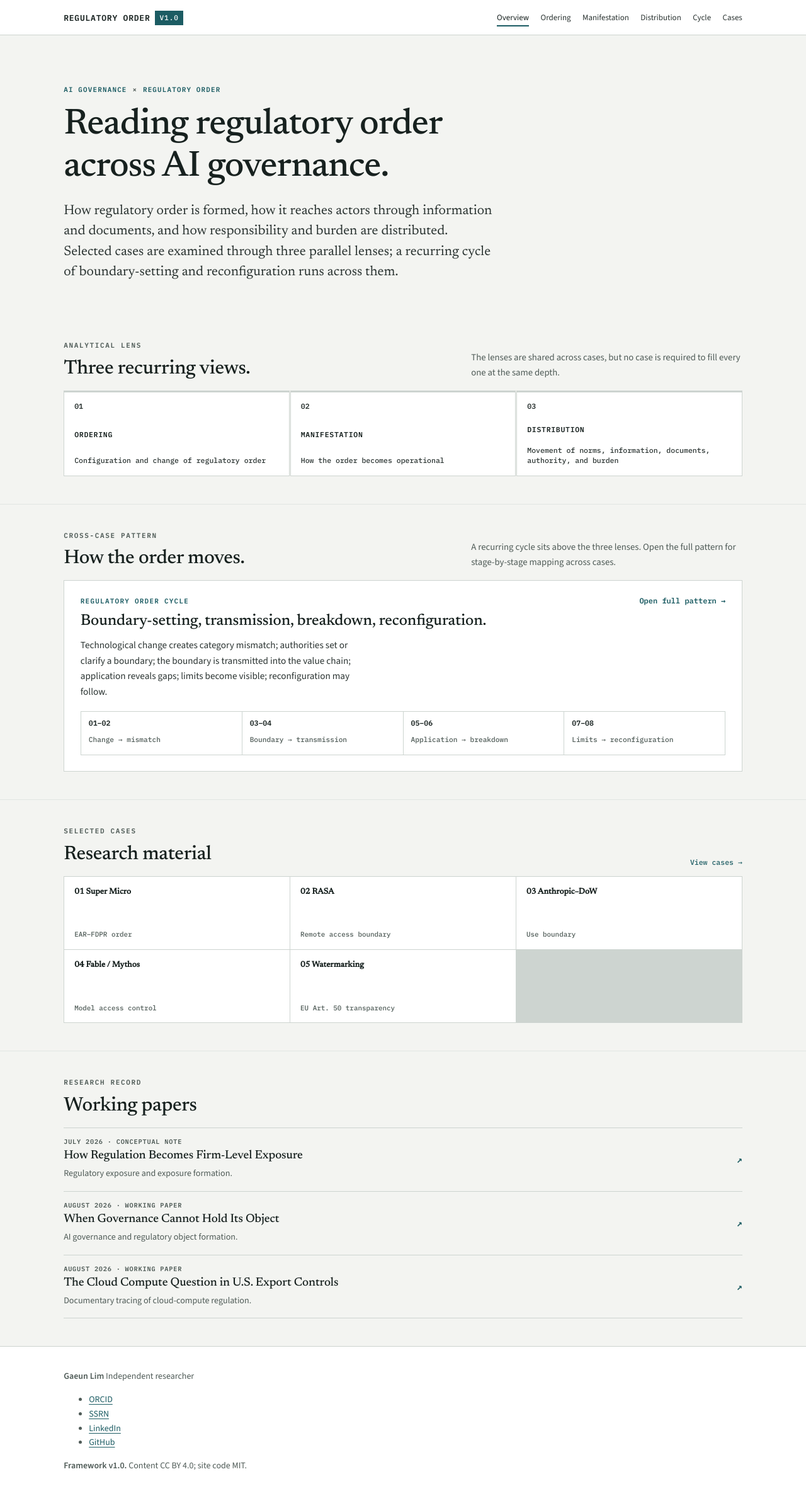
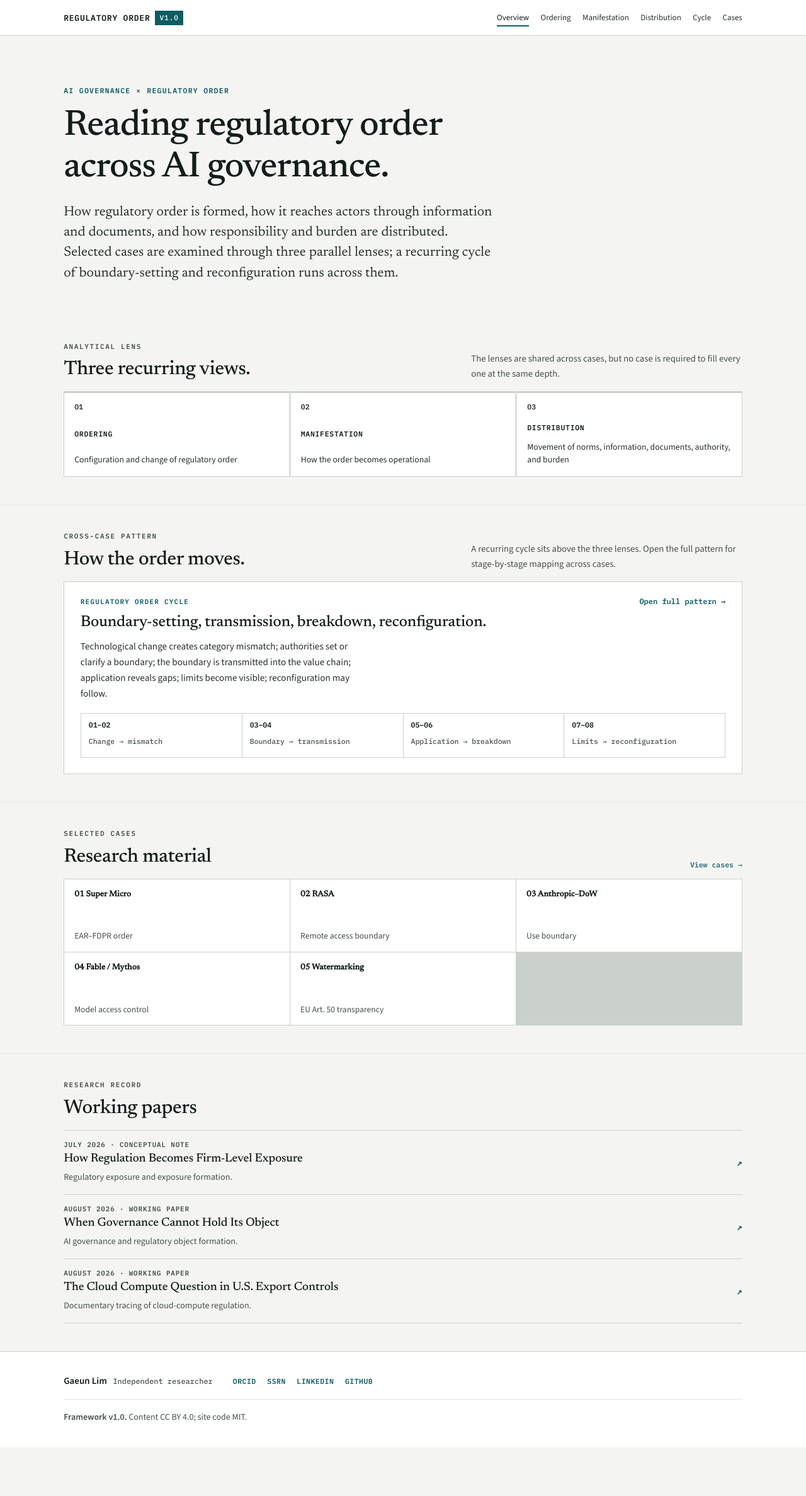
Before and after one commit to GaeunLim01/regulatory-order, a Jekyll site: the page built from index.html, in a window 1280 px wide. Shown: the whole page at 63% size. Built offline with Jekyll 4.4.1, drawn with Linux system fonts in a browser that asks for light colours; after the commit the page ends 2298 px from its top, so only the background shows below that.

Commit message:
Add files via upload

```diff
--- a/assets/css/main.css
+++ b/assets/css/main.css
@@ -10,22 +10,24 @@
    ========================================================================== */
 
 :root {
-  /* Ground: cool grey, closer to security paper than to book stock */
-  --paper:       #F3F4F1;
+  /* Ground: cool grey, closer to security paper than to book stock.
+     Lifted a step from the old value so text sits on a cleaner field. */
+  --paper:       #F4F5F2;
   --plate:       #FFFFFF;
-  --plate-sunk:  #ECEFEC;
-  --ink:         #17211F;
-  --ink-soft:    #2A3331;
-  --muted:       #4F5B57;
-  --rule:        #CDD4D0;
-  --rule-faint:  #E1E5E2;
+  --plate-sunk:  #EBEEEA;
+  --ink:         #131E1B;
+  --ink-soft:    #26302E;
+  --muted:       #46514D;
+  --rule:        #CAD1CD;
+  --rule-faint:  #E2E6E2;
 
   /* One accent. Deep teal, used for structure and links. */
-  --accent:      #1C5C63;
-  --accent-soft: #DDEAE9;
+  --accent:        #0F5C63;
+  --accent-strong: #0A474D;
+  --accent-soft:   #D4E7E6;
   /* Caution only: undocumented values, scope limits, warnings. */
-  --flag:        #8A5A0B;
-  --flag-soft:   #F0E7D3;
+  --flag:        #7E5207;
+  --flag-soft:   #EFE6D2;
 
   --display: "Newsreader", Georgia, serif;
   --body:    "Source Sans 3", -apple-system, BlinkMacSystemFont, "Segoe UI",
@@ -47,8 +49,8 @@
   background: var(--paper);
   color: var(--ink);
   font-family: var(--body);
-  font-size: clamp(1rem, 0.96rem + 0.2vw, 1.0625rem);
-  line-height: 1.62;
+  font-size: clamp(1.03rem, 0.99rem + 0.2vw, 1.09rem);
+  line-height: 1.64;
   font-feature-settings: "kern", "liga";
   -webkit-font-smoothing: antialiased;
 }
@@ -129,7 +131,8 @@
 h3 { font-size: 1.1875rem; letter-spacing: -0.006em; }
 
 p { margin: 0 0 1.05em; max-width: var(--measure); }
-a { color: var(--accent); text-underline-offset: 0.18em; text-decoration-thickness: 1px; }
+a { color: var(--accent); text-underline-offset: 0.18em; text-decoration-thickness: 1.5px; }
+a:hover { color: var(--accent-strong); }
 
 /* eyebrow — a section reference, not decoration: it carries the § number */
 .eyebrow {
@@ -488,6 +491,52 @@
 .foot p { max-width: 62ch; }
 .foot p:last-child { margin-bottom: 0; }
 
+/* Author block. Reads from _data/author.yml so the name lives in one place. */
+.byline--foot {
+  display: flex;
+  flex-wrap: wrap;
+  align-items: baseline;
+  gap: 0.5rem 2rem;
+  padding-bottom: 1rem;
+  margin-bottom: 1.1rem;
+  border-bottom: 1px solid var(--rule-faint);
+}
+.byline--foot > div {
+  display: flex;
+  flex-wrap: wrap;
+  align-items: baseline;
+  gap: 0.15rem 0.6rem;
+}
+.byline--foot b {
+  font: 600 0.9375rem/1.3 var(--body);
+  color: var(--ink);
+}
+.byline--foot > div span {
+  font: 500 0.75rem/1.3 var(--mono);
+  color: var(--muted);
+}
+.byline--foot ul {
+  display: flex;
+  flex-wrap: wrap;
+  gap: 0.35rem 1.1rem;
+  list-style: none;
+  margin: 0;
+  padding: 0;
+}
+.byline--foot ul a {
+  font: 600 0.72rem/1.3 var(--mono);
+  letter-spacing: 0.04em;
+  text-transform: uppercase;
+  color: var(--accent);
+  text-decoration: none;
+  border-bottom: 1px solid transparent;
+}
+.byline--foot ul a:hover,
+.byline--foot ul a:focus-visible {
+  color: var(--accent-strong);
+  border-bottom-color: var(--accent-soft);
+}
+
 /* ------------------------------------------------------------- responsive */
 @media (max-width: 820px) {
   .axes, .axes--three { grid-template-columns: 1fr; }
@@ -705,7 +754,7 @@
 .hero-kicker {
   display: flex; align-items: center; gap: 0.55rem;
   margin-bottom: 1.1rem;
-  font: 600 0.68rem/1.2 var(--mono);
+  font: 600 0.72rem/1.2 var(--mono);
   letter-spacing: 0.11em;
   text-transform: uppercase;
   color: var(--accent);
@@ -789,7 +838,7 @@
 .case-chip { min-height:6rem; background:var(--plate); padding:1rem; color:inherit; text-decoration:none; display:flex; flex-direction:column; justify-content:space-between; }
 .case-chip:hover, .case-chip:focus-visible { background:var(--plate-sunk); }
 .case-chip strong { font: 600 0.82rem/1.25 var(--display); }
-.case-chip span { font: 500 0.68rem/1.25 var(--mono); color:var(--muted); }
+.case-chip span { font: 400 0.85rem/1.3 var(--body); color:var(--muted); }
 .thesis-line { max-width: 62rem; margin: 0; font: 400 clamp(1.15rem, 2vw, 1.55rem)/1.5 var(--display); color: var(--ink-soft); }
 .thesis-line strong { color: var(--ink); }
 
@@ -837,7 +886,7 @@
 .layer-overview__item:hover, .layer-overview__item:focus-visible { background: var(--plate-sunk); }
 .layer-overview__num { font: 600 0.72rem/1 var(--mono); color: var(--accent); }
 .layer-overview__label { margin-top: 0.85rem; font: 600 0.72rem/1.25 var(--mono); letter-spacing: 0.06em; text-transform: uppercase; color: var(--ink); }
-.layer-overview__value { margin-top: 0.45rem; font: 500 0.72rem/1.35 var(--mono); color: var(--muted); }
+.layer-overview__value { margin-top: 0.5rem; font: 400 0.86rem/1.45 var(--body); color: var(--muted); }
 .framework-grid { display: grid; grid-template-columns: repeat(2, minmax(0, 1fr)); gap: 1px; background: var(--rule); border: 1px solid var(--rule); }
 .framework-card { background: var(--plate); padding: clamp(1rem, 2.5vw, 1.5rem); }
 .framework-card__head, .case-layer__head { display: flex; align-items: baseline; gap: 0.7rem; margin-bottom: 0.75rem; }
@@ -849,7 +898,7 @@
 .case-row:hover, .case-row:focus-visible { background: var(--plate-sunk); }
 .case-row__id { font: 600 0.7rem/1 var(--mono); color: var(--muted); }
 .case-row h2 { font-size: 1.25rem; margin-bottom: 0.25rem; }
-.case-row p { margin: 0; color: var(--muted); font: 500 0.72rem/1.4 var(--mono); }
+.case-row p { margin: 0; color: var(--muted); font: 400 0.92rem/1.45 var(--body); }
 .case-row__arrow { font: 600 1rem/1 var(--mono); color: var(--accent); }
 .layer-mini-list { display: grid; grid-template-columns: repeat(3, minmax(0, 1fr)); gap: 1px; background: var(--rule); border: 1px solid var(--rule); }
 .layer-mini-list div { padding: 1rem; background: var(--plate); }
@@ -976,7 +1025,7 @@
   display: block;
   margin-bottom: .35rem;
   color: var(--muted);
-  font: 600 .64rem/1.2 var(--mono);
+  font: 600 .68rem/1.2 var(--mono);
   letter-spacing: .08em;
   text-transform: uppercase;
 }
@@ -1138,7 +1187,7 @@
 .framework-guide__grid p {
   margin: 0;
   color: var(--muted);
-  font: 500 .74rem/1.55 var(--mono);
+  font: 400 .9rem/1.55 var(--body);
 }
 
 @media (max-width: 900px) {
@@ -1317,7 +1366,7 @@
   margin-bottom: 0.25rem;
 }
 .cycle-entry__step span {
-  font: 500 0.7rem/1.3 var(--mono);
+  font: 500 0.72rem/1.3 var(--mono);
   color: var(--muted);
 }
 @media (max-width: 900px) {
```
